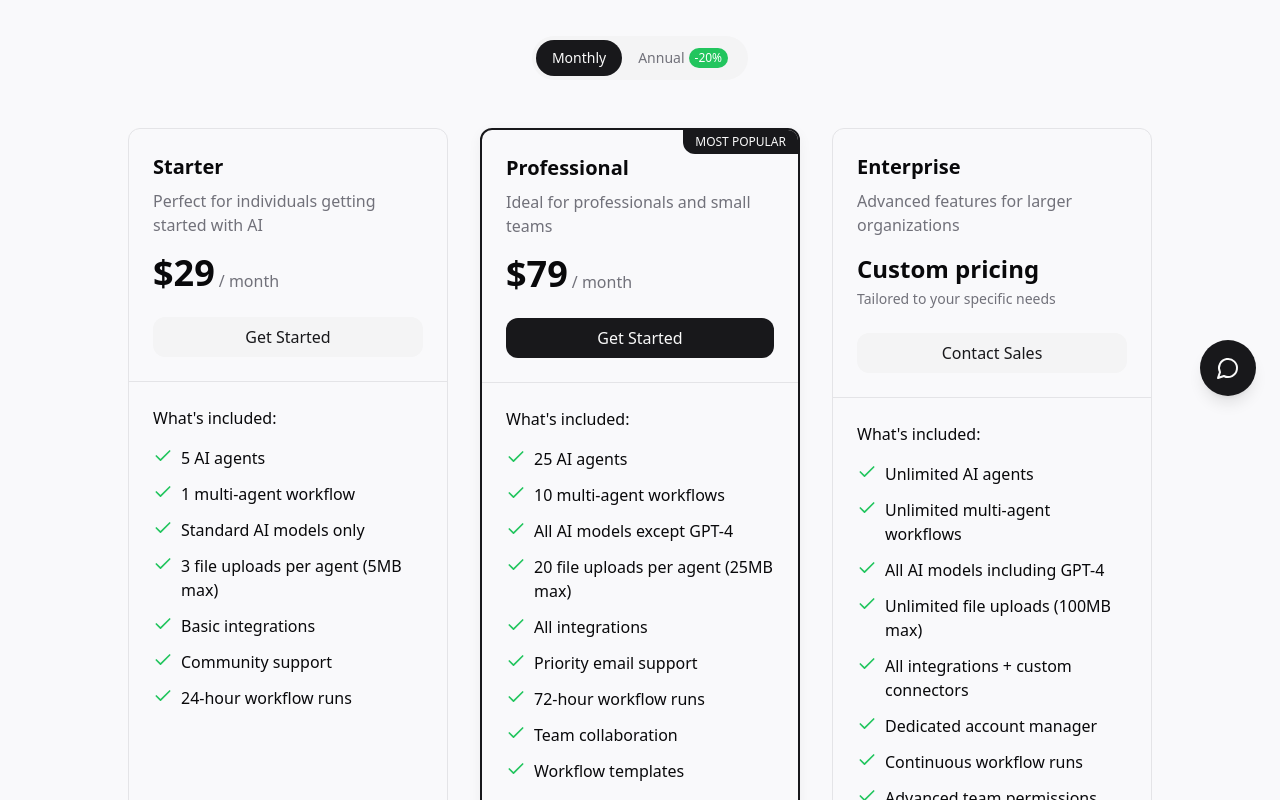
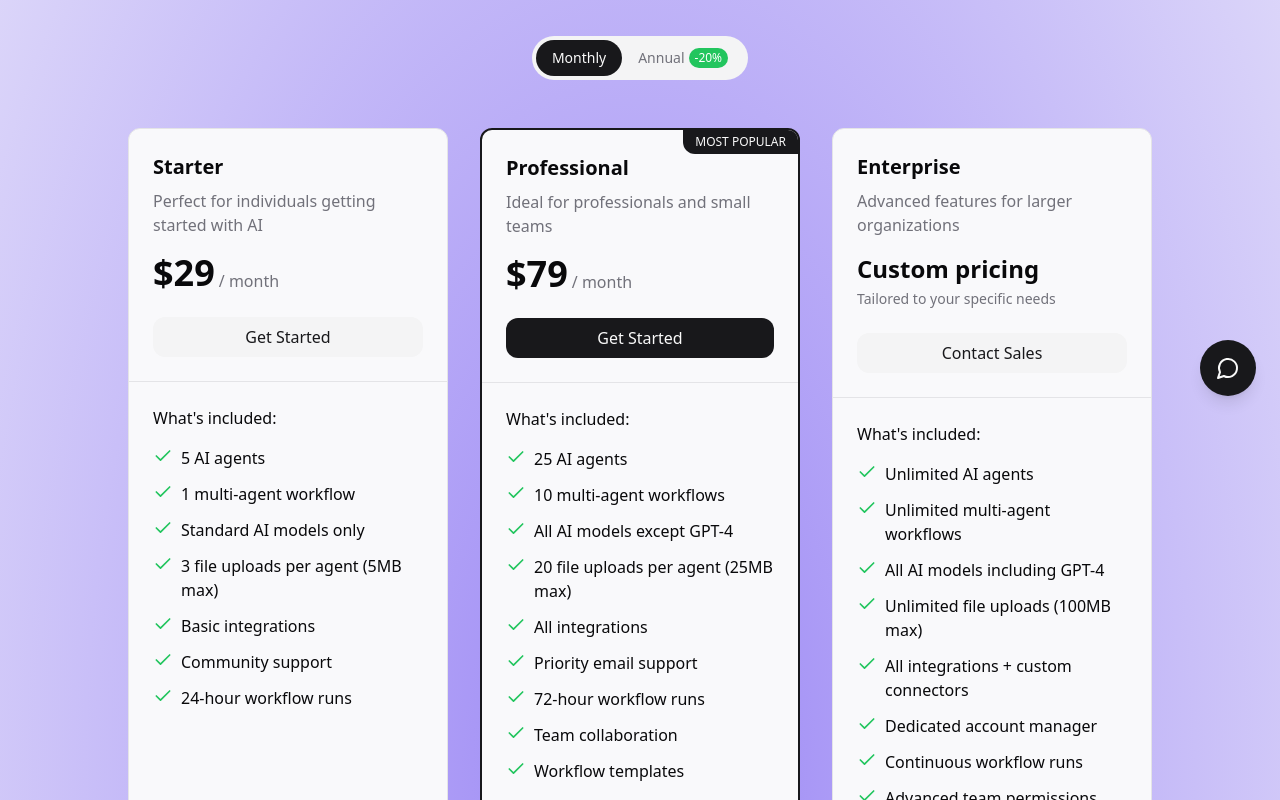
Before and after one commit to tesseractush/processimo-web, a React (Vite) app: page /pricing in a window 1280 px wide. Shown: the part 380-1180 px from the top of the page. Built offline with nearby package versions, Linux system fonts and the light colour scheme.

Commit message:
Add background UI components
Configures background elements like gradient, dots and lines to enhance the UI of the home page and other existing pages.

```diff
--- a/src/components/layout/Layout.tsx
+++ b/src/components/layout/Layout.tsx
@@ -4,12 +4,15 @@ import { useLocation } from "react-router-dom";
 import Navbar from "./Navbar";
 import Footer from "./Footer";
 import ChatAssistant from "../chat/ChatAssistant";
+import { HomeBackground } from "../ui/background/HomeBackground";
+import { PageBackground } from "../ui/background/PageBackground";
 
 interface LayoutProps {
   children: ReactNode;
+  isHomePage?: boolean;
 }
 
-const Layout = ({ children }: LayoutProps) => {
+const Layout = ({ children, isHomePage = false }: LayoutProps) => {
   const { pathname } = useLocation();
 
   useEffect(() => {
@@ -17,9 +20,10 @@ const Layout = ({ children }: LayoutProps) => {
   }, [pathname]);
 
   return (
-    <div className="min-h-screen flex flex-col">
+    <div className="min-h-screen flex flex-col relative">
+      {isHomePage ? <HomeBackground /> : <PageBackground />}
       <Navbar />
-      <main className="flex-1 pt-20">
+      <main className="flex-1 pt-20 relative z-0">
         {children}
       </main>
       <Footer />
--- /dev/null
+++ b/src/components/ui/background/Background.tsx
@@ -0,0 +1,150 @@
+
+import React from "react";
+import { cn } from "@/lib/utils";
+
+type GradientProps = {
+  colorStart: string;
+  colorEnd: string;
+  display: boolean;
+  height: number;
+  opacity: number;
+  tilt: number;
+  width: number;
+  x: number;
+  y: number;
+};
+
+type DotsProps = {
+  color: string;
+  display: boolean;
+  opacity: number;
+  size: string;
+};
+
+type GridProps = {
+  color: string;
+  display: boolean;
+  height: string;
+  opacity: number;
+  width: string;
+};
+
+type LinesProps = {
+  display: boolean;
+  opacity: number;
+  size: string;
+};
+
+type MaskProps = {
+  cursor: boolean;
+};
+
+interface BackgroundProps extends React.HTMLAttributes<HTMLDivElement> {
+  position?: string;
+  mask?: MaskProps;
+  gradient?: GradientProps;
+  dots?: DotsProps;
+  grid?: GridProps;
+  lines?: LinesProps;
+}
+
+const Background = ({
+  className,
+  position = "relative",
+  mask,
+  gradient,
+  dots,
+  grid,
+  lines,
+  ...props
+}: BackgroundProps) => {
+  return (
+    <div
+      className={cn("overflow-hidden", position === "absolute" ? "absolute inset-0" : "relative", className)}
+      {...props}
+    >
+      {/* Gradient */}
+      {gradient?.display && (
+        <div
+          className="absolute inset-0"
+          style={{
+            background: `linear-gradient(${gradient.tilt}deg,
+              ${getColorValue(gradient.colorStart)} ${gradient.opacity}%,
+              ${getColorValue(gradient.colorEnd)} ${100 - gradient.opacity}%)`,
+            width: `${gradient.width}%`,
+            height: `${gradient.height}%`,
+            top: `${gradient.y}%`,
+            left: `${gradient.x}%`,
+            transform: `translate(-${gradient.x}%, -${gradient.y}%)`,
+          }}
+        />
+      )}
+
+      {/* Dots */}
+      {dots?.display && (
+        <div
+          className="absolute inset-0"
+          style={{
+            backgroundImage: `radial-gradient(${getColorValue(dots.color)} 1px, transparent 0)`,
+            backgroundSize: `${dots.size}px ${dots.size}px`,
+            opacity: dots.opacity / 100,
+          }}
+        />
+      )}
+
+      {/* Grid */}
+      {grid?.display && (
+        <div
+          className="absolute inset-0"
+          style={{
+            backgroundImage: `linear-gradient(to right, ${getColorValue(grid.color)} 1px, transparent 1px),
+              linear-gradient(to bottom, ${getColorValue(grid.color)} 1px, transparent 1px)`,
+            backgroundSize: `${parseUnit(grid.width)} ${parseUnit(grid.height)}`,
+            opacity: grid.opacity / 100,
+          }}
+        />
+      )}
+
+      {/* Lines */}
+      {lines?.display && (
+        <div
+          className="absolute inset-0"
+          style={{
+            backgroundImage: `linear-gradient(to bottom, ${getColorValue("neutral-alpha-medium")} 1px, transparent 1px)`,
+            backgroundSize: `${lines.size}px ${lines.size}px`,
+            opacity: lines.opacity / 100,
+          }}
+        />
+      )}
+
+      {/* Cursor mask */}
+      {mask?.cursor && (
+        <div className="absolute inset-0 bg-gradient-radial from-transparent to-background/80" />
+      )}
+    </div>
+  );
+};
+
+// Helper functions to convert semantic color values to actual colors
+function getColorValue(colorName: string): string {
+  const colorMap: Record<string, string> = {
+    "accent-solid-strong": "#9b87f5",
+    "static-transparent": "transparent",
+    "accent-on-background-medium": "rgba(155, 135, 245, 0.4)",
+    "neutral-alpha-medium": "rgba(142, 145, 150, 0.2)",
+  };
+
+  return colorMap[colorName] || colorName;
+}
+
+// Parse CSS unit strings like var(--static-space-32) to values
+function parseUnit(value: string): string {
+  if (value.includes("var(--static-space-")) {
+    // Extract the number and convert to pixels
+    const num = value.match(/var\(--static-space-(\d+)\)/)?.[1];
+    return num ? `${num}px` : value;
+  }
+  return value;
+}
+
+export { Background };
--- /dev/null
+++ b/src/components/ui/background/Flex.tsx
@@ -0,0 +1,51 @@
+
+import React from "react";
+import { cn } from "@/lib/utils";
+
+interface FlexProps extends React.HTMLAttributes<HTMLDivElement> {
+  fill?: boolean;
+  minHeight?: number;
+  position?: "relative" | "absolute" | "fixed" | "sticky" | "static";
+  radius?: "none" | "xs" | "s" | "m" | "l" | "xl" | "full";
+  children?: React.ReactNode;
+}
+
+const Flex = ({
+  className,
+  fill = false,
+  minHeight,
+  position = "relative",
+  radius = "none",
+  children,
+  ...props
+}: FlexProps) => {
+  const radiusMap = {
+    none: "rounded-none",
+    xs: "rounded-sm",
+    s: "rounded",
+    m: "rounded-md",
+    l: "rounded-lg",
+    xl: "rounded-xl",
+    full: "rounded-full",
+  };
+
+  return (
+    <div
+      className={cn(
+        "flex",
+        fill && "w-full h-full",
+        radiusMap[radius],
+        position,
+        className
+      )}
+      style={{
+        minHeight: minHeight ? `${minHeight}rem` : undefined,
+      }}
+      {...props}
+    >
+      {children}
+    </div>
+  );
+};
+
+export { Flex };
--- /dev/null
+++ b/src/components/ui/background/HomeBackground.tsx
@@ -0,0 +1,53 @@
+
+import { Background } from "./Background";
+import { Flex } from "./Flex";
+
+const HomeBackground = () => {
+  return (
+    <Flex
+      fill
+      minHeight={16}
+      position="relative"
+      radius="l"
+      className="absolute inset-0 -z-10"
+    >
+      <Background
+        position="absolute"
+        mask={{
+          cursor: true
+        }}
+        gradient={{
+          colorEnd: 'static-transparent',
+          colorStart: 'accent-solid-strong',
+          display: true,
+          height: 100,
+          opacity: 100,
+          tilt: 0,
+          width: 150,
+          x: 0,
+          y: 0
+        }}
+        dots={{
+          color: 'accent-on-background-medium',
+          display: true,
+          opacity: 100,
+          size: '64'
+        }}
+        grid={{
+          color: 'neutral-alpha-medium',
+          display: true,
+          height: 'var(--static-space-32)',
+          opacity: 100,
+          width: 'var(--static-space-32)'
+        }}
+        lines={{
+          display: false,
+          opacity: 100,
+          size: '24'
+        }}
+      />
+    </Flex>
+  );
+};
+
+export { HomeBackground };
--- /dev/null
+++ b/src/components/ui/background/PageBackground.tsx
@@ -0,0 +1,53 @@
+
+import { Background } from "./Background";
+import { Flex } from "./Flex";
+
+const PageBackground = () => {
+  return (
+    <Flex
+      fill
+      minHeight={16}
+      position="relative"
+      radius="l"
+      className="absolute inset-0 -z-10"
+    >
+      <Background
+        position="absolute"
+        mask={{
+          cursor: true
+        }}
+        gradient={{
+          colorEnd: 'static-transparent',
+          colorStart: 'accent-solid-strong',
+          display: true,
+          height: 100,
+          opacity: 100,
+          tilt: 0,
+          width: 150,
+          x: 0,
+          y: 0
+        }}
+        dots={{
+          color: 'accent-on-background-medium',
+          display: false,
+          opacity: 100,
+          size: '64'
+        }}
+        grid={{
+          color: 'neutral-alpha-medium',
+          display: false,
+          height: 'var(--static-space-32)',
+          opacity: 100,
+          width: 'var(--static-space-32)'
+        }}
+        lines={{
+          display: false,
+          opacity: 100,
+          size: '24'
+        }}
+      />
+    </Flex>
+  );
+};
+
+export { PageBackground };
--- a/src/pages/Index.tsx
+++ b/src/pages/Index.tsx
@@ -9,7 +9,7 @@ import CTA from "@/components/home/CTA";
 
 const Index = () => {
   return (
-    <Layout>
+    <Layout isHomePage={true}>
       <Hero />
       <Features />
       <Timeline />
--- a/tailwind.config.ts
+++ b/tailwind.config.ts
@@ -1,13 +1,13 @@
 
 import type { Config } from "tailwindcss";
 
-export default {
+const config = {
   darkMode: ["class"],
   content: [
-    "./pages/**/*.{ts,tsx}",
-    "./components/**/*.{ts,tsx}",
-    "./app/**/*.{ts,tsx}",
-    "./src/**/*.{ts,tsx}",
+    './pages/**/*.{ts,tsx}',
+    './components/**/*.{ts,tsx}',
+    './app/**/*.{ts,tsx}',
+    './src/**/*.{ts,tsx}',
   ],
   prefix: "",
   theme: {
@@ -19,6 +19,9 @@ export default {
       },
     },
     extend: {
+      backgroundImage: {
+        'gradient-radial': 'radial-gradient(var(--tw-gradient-stops))',
+      },
       colors: {
         border: "hsl(var(--border))",
         input: "hsl(var(--input))",
@@ -68,71 +71,14 @@ export default {
           from: { height: "var(--radix-accordion-content-height)" },
           to: { height: "0" },
         },
-        "fade-in": {
-          "0%": { opacity: "0" },
-          "100%": { opacity: "1" }
-        },
-        "fade-out": {
-          "0%": { opacity: "1" },
-          "100%": { opacity: "0" }
-        },
-        "slide-up": {
-          "0%": { transform: "translateY(20px)", opacity: "0" },
-          "100%": { transform: "translateY(0)", opacity: "1" }
-        },
-        "slide-down": {
-          "0%": { transform: "translateY(-20px)", opacity: "0" },
-          "100%": { transform: "translateY(0)", opacity: "1" }
-        },
-        "slide-in-right": {
-          "0%": { transform: "translateX(100%)" },
-          "100%": { transform: "translateX(0)" }
-        },
-        "slide-out-right": {
-          "0%": { transform: "translateX(0)" },
-          "100%": { transform: "translateX(100%)" }
-        },
-        "pulse-subtle": {
-          "0%, 100%": { opacity: "1" },
-          "50%": { opacity: "0.85" }
-        },
-        "float": {
-          "0%, 100%": { transform: "translateY(0)" },
-          "50%": { transform: "translateY(-10px)" }
-        },
-        "spin-slow": {
-          "0%": { transform: "rotate(0deg)" },
-          "100%": { transform: "rotate(360deg)" }
-        },
-        "scale": {
-          "0%": { transform: "scale(0.95)", opacity: "0" },
-          "100%": { transform: "scale(1)", opacity: "1" }
-        }
       },
       animation: {
         "accordion-down": "accordion-down 0.2s ease-out",
         "accordion-up": "accordion-up 0.2s ease-out",
-        "fade-in": "fade-in 0.4s ease-out",
-        "fade-out": "fade-out 0.4s ease-out",
-        "slide-up": "slide-up 0.5s ease-out",
-        "slide-down": "slide-down 0.5s ease-out",
-        "slide-in-right": "slide-in-right 0.4s ease-out",
-        "slide-out-right": "slide-out-right 0.4s ease-out",
-        "pulse-subtle": "pulse-subtle 3s ease-in-out infinite",
-        "float": "float 6s ease-in-out infinite",
-        "spin-slow": "spin-slow 15s linear infinite",
-        "scale": "scale 0.3s ease-out"
-      },
-      boxShadow: {
-        'soft': '0 4px 14px 0 rgba(0, 0, 0, 0.05)',
-        'glow': '0 0 15px rgba(255, 255, 255, 0.1)',
-        'subtle': '0 2px 10px rgba(0, 0, 0, 0.05)',
-      },
-      backgroundImage: {
-        'gradient-radial': 'radial-gradient(var(--tw-gradient-stops))',
-        'gradient-conic': 'conic-gradient(from 180deg at 50% 50%, var(--tw-gradient-stops))',
       },
     },
   },
   plugins: [require("tailwindcss-animate")],
-} satisfies Config;
+} satisfies Config
+
+export default config;
```
Also changed, not shown: src/pages/Contact.tsx (+10 -1 lines).
